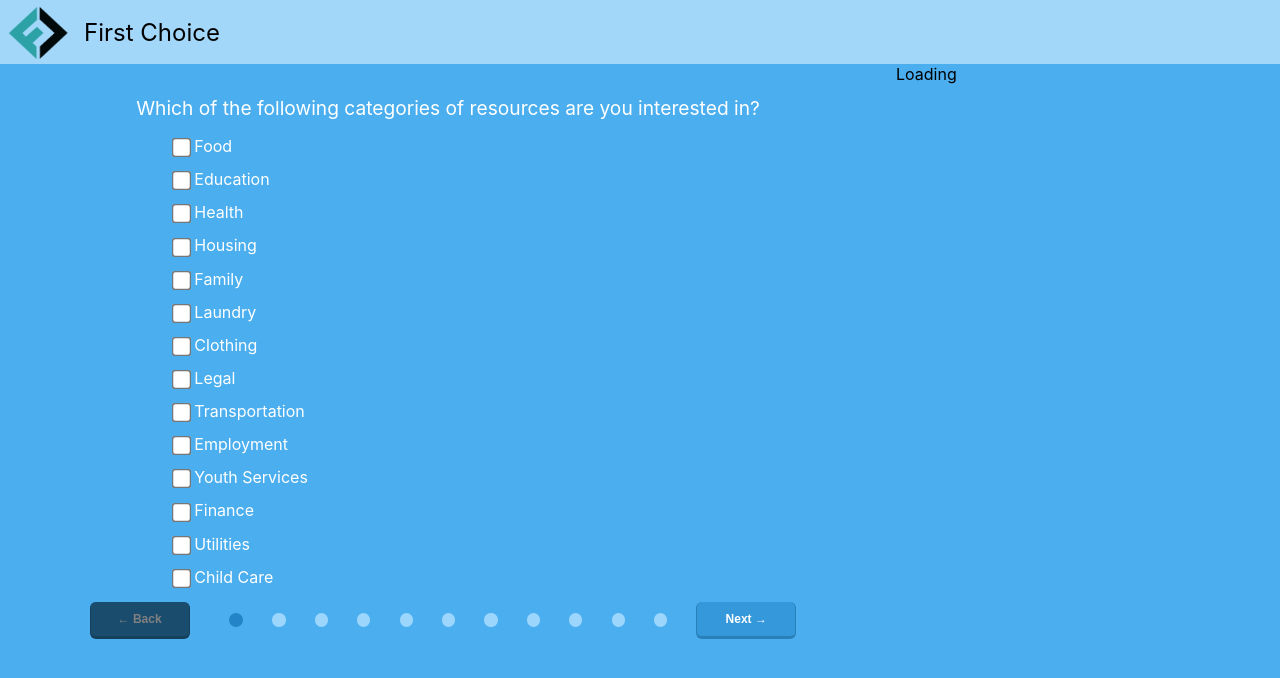
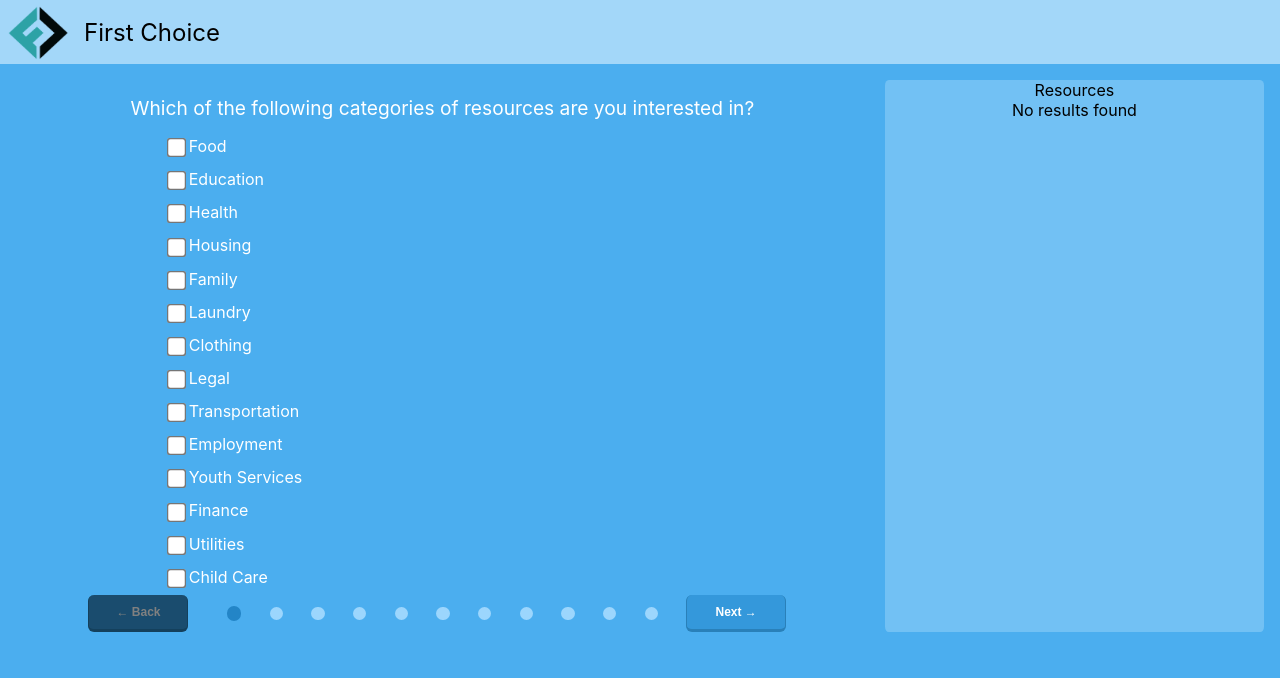
Before and after one commit to nkgopaul/first-choice-ui, a React (Create React App) app: page / in a window 1280 px wide. Both pictures are taken after a click on the button "Enter". Shown: the top 678 px of the page. Built offline with nearby package versions, Linux system fonts and the light colour scheme.

Commit message:
results container added

```diff
--- a/src/components/filters/FiltersContainer.js
+++ b/src/components/filters/FiltersContainer.js
@@ -38,6 +38,7 @@ export default class FiltersContainer extends Component {
             {
               filterNames.map((e, i) =>
                 <Dot
+                  key={i}
                   slide={i}
                   className={styles.dots}
                 />
--- a/src/components/results/ResultsContainer.js
+++ b/src/components/results/ResultsContainer.js
@@ -1,11 +1,12 @@
 import React, { Component } from 'react';
 import { getFilteredResources } from '../../lib/api';
+import styles from './ResultsContainer.module.css';
 
 export default class ResultsContainer extends Component {
     constructor(props) {
         super(props);
         this.state = {
-            loading: true,
+            loading: false,
             results: [],
             error: false,
         };
@@ -13,6 +14,11 @@ export default class ResultsContainer extends Component {
 
     componentDidUpdate(prevProps) {
         if (this.props.selected_filters !== prevProps.selected_filters) {
+            this.setState({
+                error: false,
+                results: [],
+                loading: true,
+            })
             getFilteredResources(this.props.selected_filters).then(r => {
                 this.setState({
                     loading: false,
@@ -31,11 +37,22 @@ export default class ResultsContainer extends Component {
       }
 
     render() {
+        let content;
         if(this.state.loading) {
-            return (<div>Loading</div>);
+            content = <div>Loading</div>;
         } else if (this.state.error) {
-            return (<div>Error</div>);
+            content = <div>Error</div>;
+        } else if (Object.keys(this.state.results).length > 0) {
+            content = <div>Results</div>;
+        } else {
+            content = <div>No results found</div>;
         }
-        return(<div>Results</div>);
+
+        return (
+            <div className={styles.container}>
+                <div>Resources</div>
+                {content}
+            </div>
+        );
     }
 }
--- /dev/null
+++ b/src/components/results/ResultsContainer.module.css
@@ -0,0 +1,8 @@
+.container {
+    background-color: #72C1F4;
+    border-radius: 1%;
+    width: 30%;
+    margin-right: 1em;
+    margin-top: 1em;
+    overflow-y: scroll;
+}
--- a/src/components/splash/Splash.js
+++ b/src/components/splash/Splash.js
@@ -8,7 +8,7 @@ const Splash = ({ disableSplash }) => {
         <div className={styles.container}>
             <div className={styles.title}>First Choice</div>
             <img className={styles.logo} src={logo} alt="¯\_(ツ)_/¯" height="300" width="300"/>
-            <div>Welcome to First Choice, your first choice for homelessness and poverty resources in the City of Evanston.</div>
+            <div>Welcome to <b>First Choice</b>, your first choice for homelessness and poverty resources in the City of Evanston.</div>
             <div>Please answer the follow questions to the best of your abilities.</div>
             <div>The more information you provide, the better resources we can point you to.</div>
             <button className={styles.enterButton} onClick={disableSplash}>Enter</button>
```
Also changed, not shown: src/components/results/Card.js (added).
